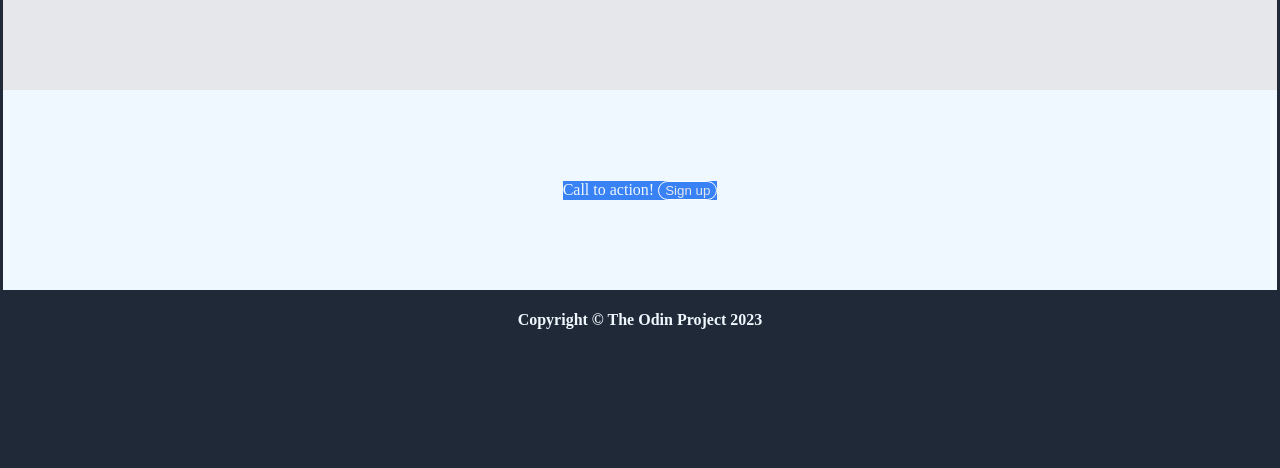
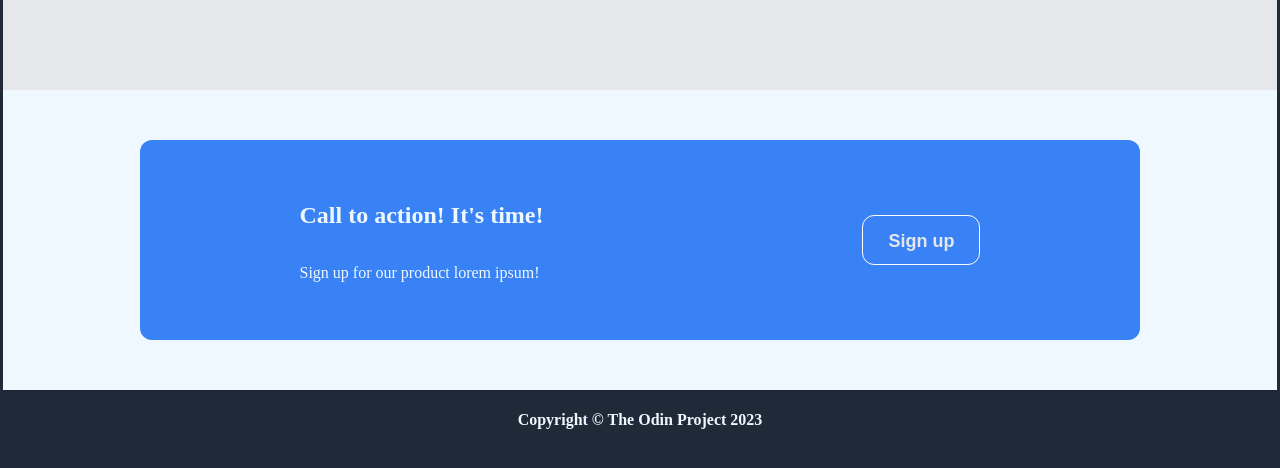
Before and after one commit to muzikants/odin-landing-page, a plain HTML site: page index.html in a window 1280 px wide. Shown: the part 1348-1816 px from the top of the page. Before the commit the page ends 1716 px from the top, so only its background shows below. Drawn offline with Linux system fonts and the light colour scheme.

Commit message:
sign up section done

```diff
--- a/index.html
+++ b/index.html
@@ -65,10 +65,12 @@
 
         <div class="call-to-action">
             <div class="sign-up-container">
-                Call to action!
+                <div class="sign-up-text">
+                    <h2>Call to action! It's time!</h2>
+                    <p>Sign up for our product lorem ipsum!</p>
+                </div>
                 <button>Sign up</button>
             </div>
-
         </div>
 
         <div class="footer">
--- a/style.css
+++ b/style.css
@@ -150,13 +150,33 @@
 
 
 .call-to-action {
-    height: 200px;
+    height: 300px;
     background-color: aliceblue;
     display: flex;
     align-items: center;
     justify-content: center;
 }
 .sign-up-container {
+    display: flex;
+    justify-content: center;
+    align-items: center;
+    background-color: #3882F6;
+    border-radius: 12px;
+    width: 1000px;
+    height: 200px;
+    margin: 10px 10px;
+    justify-content: space-around;
+}
+
+.sign-up-text {
+    display: flex;
+    background-color: #3882F6;
+    flex-direction: column;
+}
+.sign-up-container h2 {
+    background-color: #3882F6;
+}
+.sign-up-container p {
     background-color: #3882F6;
 }
 .sign-up-container button{
@@ -164,6 +184,18 @@
     border-radius: 12px;
     background-color: #3882F6;
     color: #E5E7EB;
+    border-radius: 12px;
+    font-size: 18px;
+    font-weight: bold;
+    height: 50px;
+    padding: 15px 15px;
+    padding-left: 25px;
+    padding-right: 25px;
+    transition-duration: 0.4s;
+}
+.sign-up-container button:hover {
+    background-color: #598ffc;
+    color: white;
 }
 
 .footer {
```
